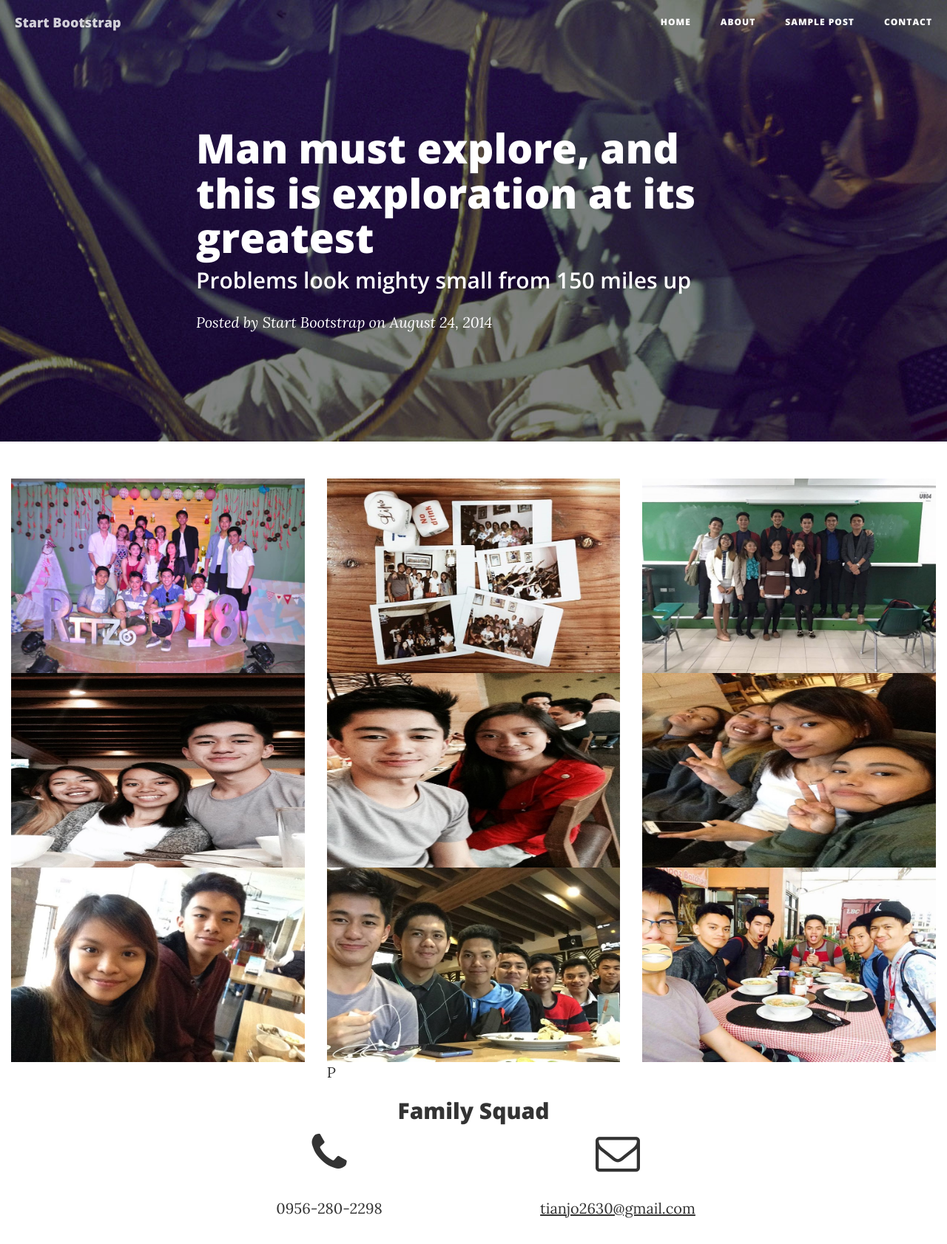
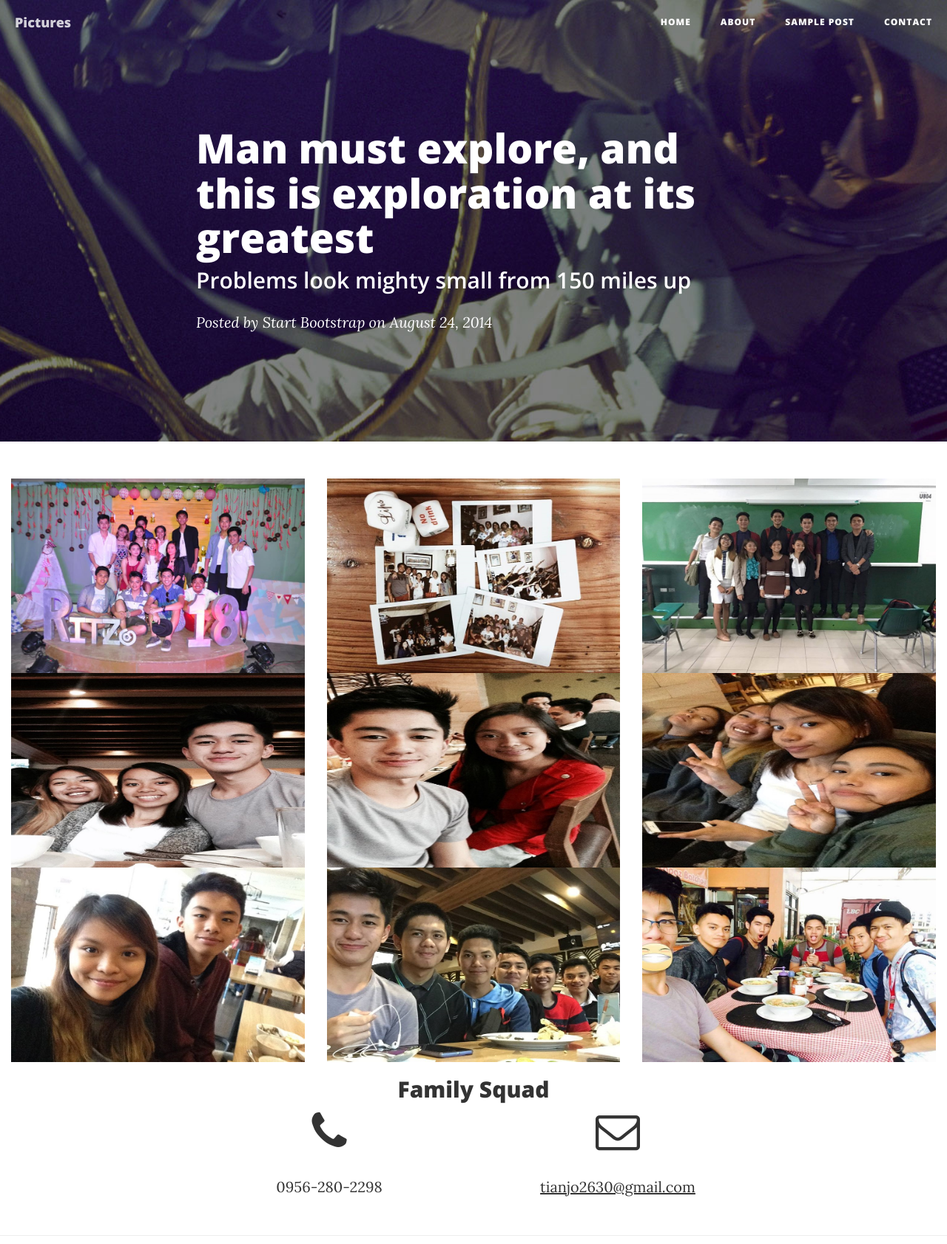
Before and after one commit to christianalambra/Blog, a website: page post.html in a window 1280 px wide. Shown: the top 1682 px of the page at 74% size. Drawn offline with nearby package versions, Linux system fonts and the light colour scheme.

Commit message:
Update post.html

```diff
--- a/post.html
+++ b/post.html
@@ -9,7 +9,7 @@
     <meta name="description" content="">
     <meta name="author" content="">
 
-    <title>Clean Blog - Sample Post</title>
+    <title> Blog </title>
 
     <!-- Bootstrap Core CSS -->
     <link href="vendor/bootstrap/css/bootstrap.min.css" rel="stylesheet">
@@ -42,7 +42,7 @@
                     <span class="sr-only">Toggle navigation</span>
                     Menu <i class="fa fa-bars"></i>
                 </button>
-                <a class="navbar-brand" href="index.html">Start Bootstrap</a>
+                <a class="navbar-brand" href="index.html">Pictures</a>
             </div>
 
             <!-- Collect the nav links, forms, and other content for toggling -->
@@ -201,7 +201,7 @@
 
                                 </div>
                                 <div class="project-name">
-                                    P
+
                                 </div>
                             </div>
                         </div>
```
